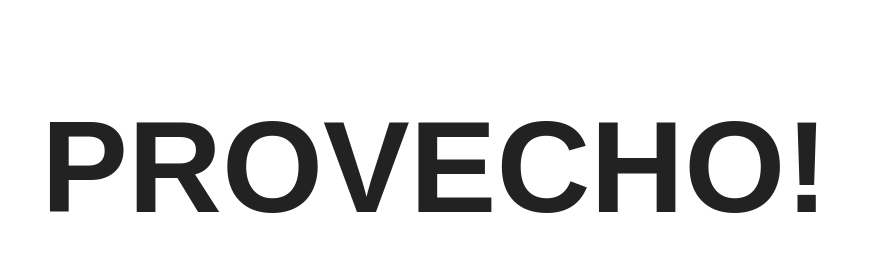
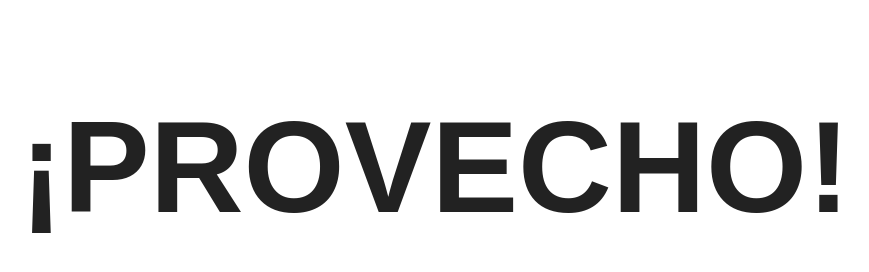
Before and after one commit to funhouse/peenga, a plain HTML site: page index.html in a window 1280 px wide. Shown: the whole page, without its empty margins (205-1074 px from the left). Drawn offline with nearby package versions, Linux system fonts and the light colour scheme.

Commit message:
Update index.html

```diff
--- a/index.html
+++ b/index.html
@@ -22,7 +22,7 @@
 
 <div id="container">
 	<header>
-  <h1>Provecho!</h1>
+  <h1>¡Provecho!</h1>
 	</header>
 	<div id="main" role="main">
 
```
